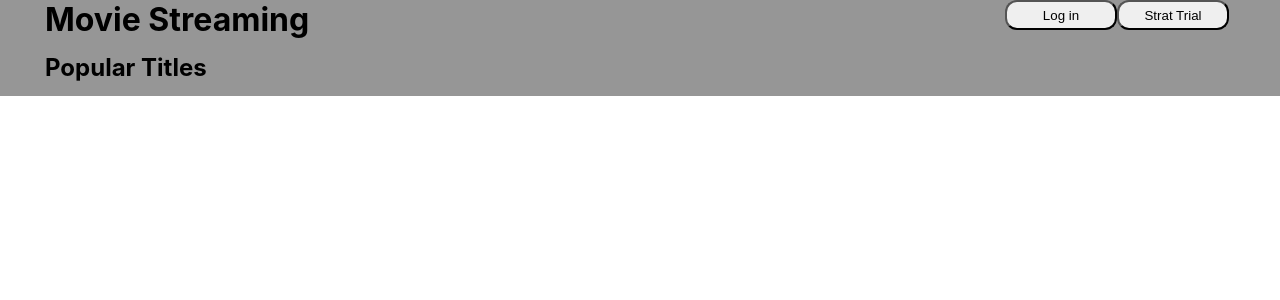
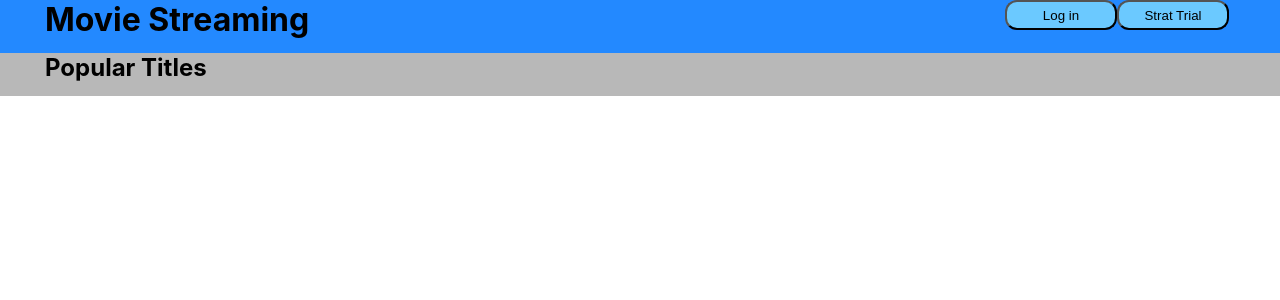
Before and after one commit to MarkusTryban/movie-stream, a React (Create React App) app: page / in a window 1280 px wide. Shown: the top 300 px of the page. Built offline with nearby package versions, Linux system fonts and the light colour scheme.

Commit message:
Update main header, h2 & button

```diff
--- a/src/components/MainHeader/MainHeader.css
+++ b/src/components/MainHeader/MainHeader.css
@@ -5,7 +5,7 @@
   height: 6rem;
   max-width: 1280px;
   margin: auto;
-  background-color: #969696;
+  background-color: #2389ff;
 }
 
 h1 {
@@ -14,8 +14,9 @@ h1 {
 }
 
 h2 {
+  background-color: #b8b8b8;
   padding-left: 45px;
-  width: 30%;
+  width: 100%;
   order: 4;
 }
 
@@ -23,6 +24,7 @@ button {
   height: 30px;
   border-radius: 12px;
   width: 112px;
+  background-color: #6bc9ff;
 }
 
 button:nth-child(3),
```
